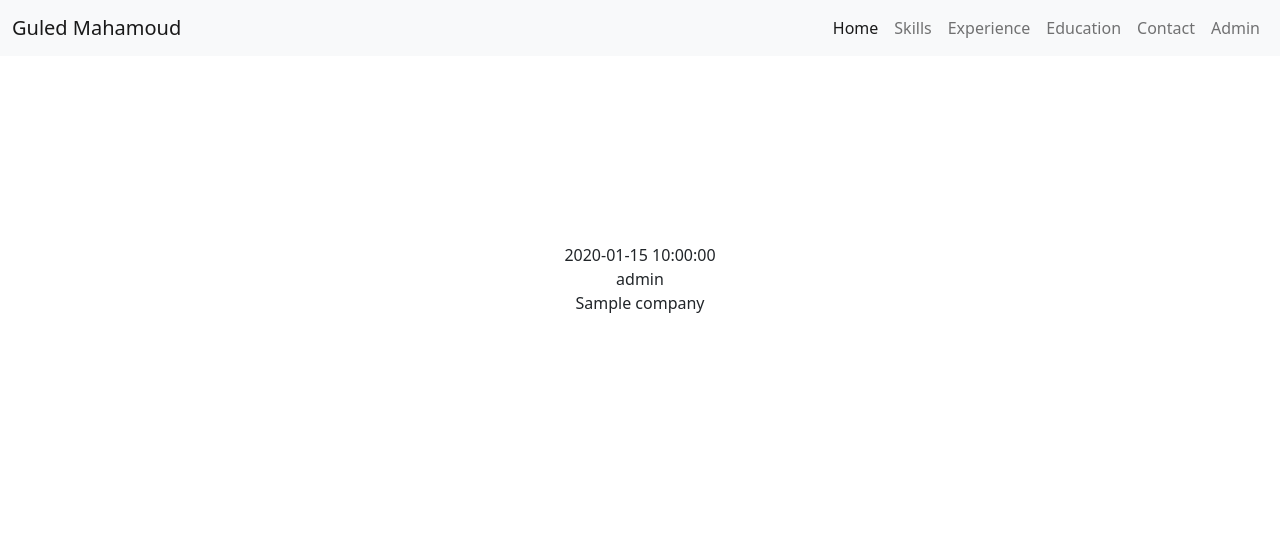
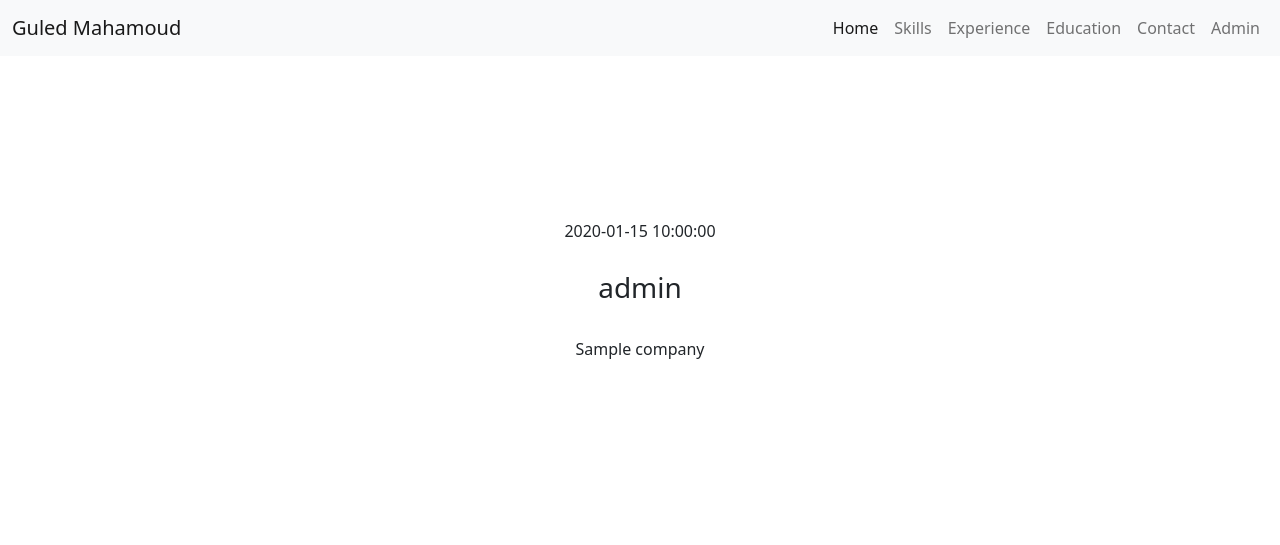
Before and after one commit to gammaled/my-resume-website, a Flask app: page /work-experience in a window 1280 px wide. Shown: the top 545 px of the page. Run offline with Flask 2, Linux system fonts and the light colour scheme; a database or web service that is not in the repository returns one stand-in record (values such as "Sample title"); some libraries are stand-ins or nearby versions.

Commit message:
reduced size of margin-bottom of dates

```diff
--- a/templates/work-experience.html
+++ b/templates/work-experience.html
@@ -4,8 +4,8 @@
 <div class="col-12 text-center">
     {% for work in work_experience %}
     <div class="col-12 mb-5">
-        {{ work.date }}<br>
-        {{ work.role }}<br>
+        <p class="mb-1">{{ work.date }}</p><br>
+        <h3>{{ work.role }}</h3><br>
         {{ work.company }}<br>
     </div>
     {% endfor %}<br>
```
